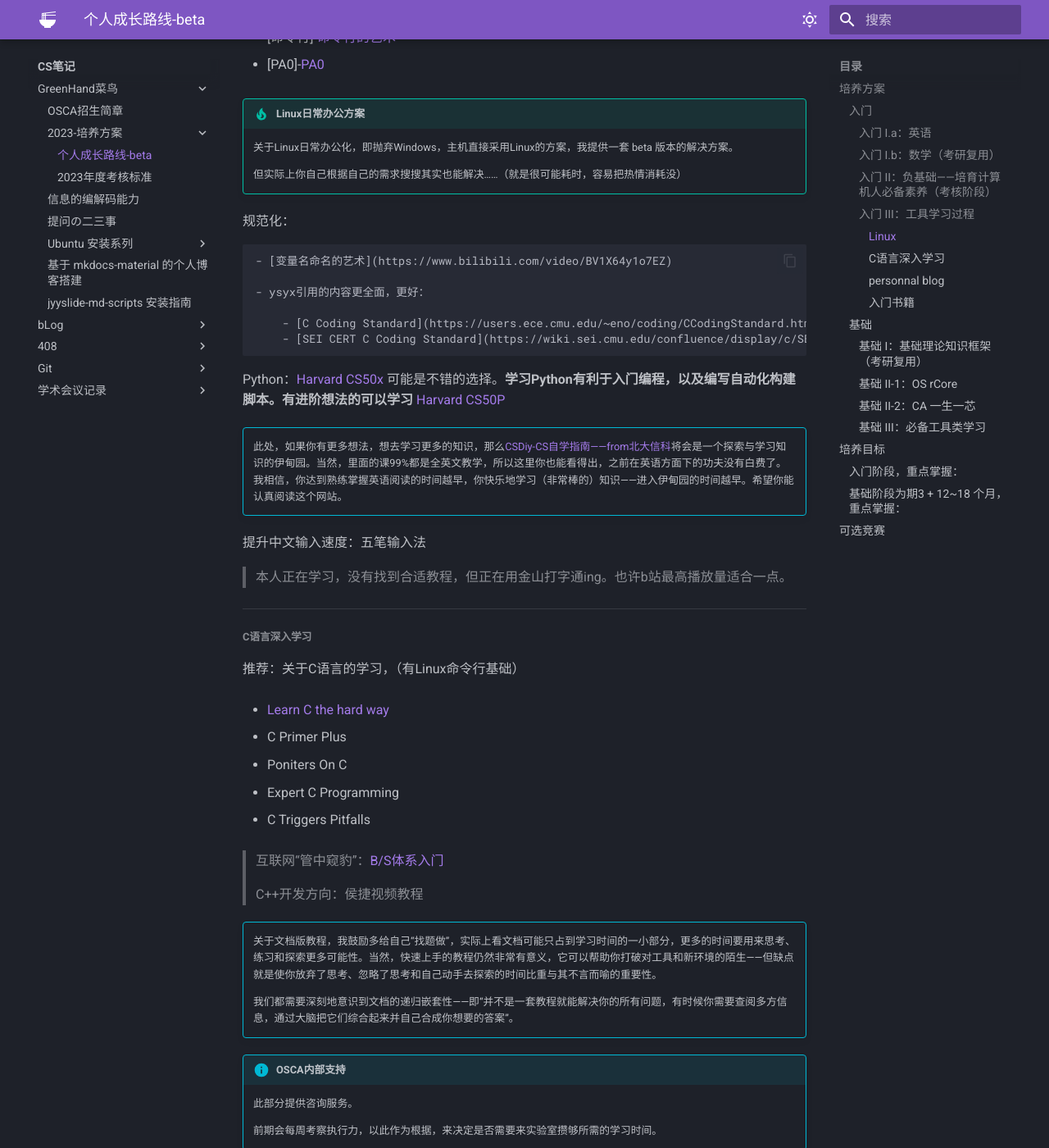
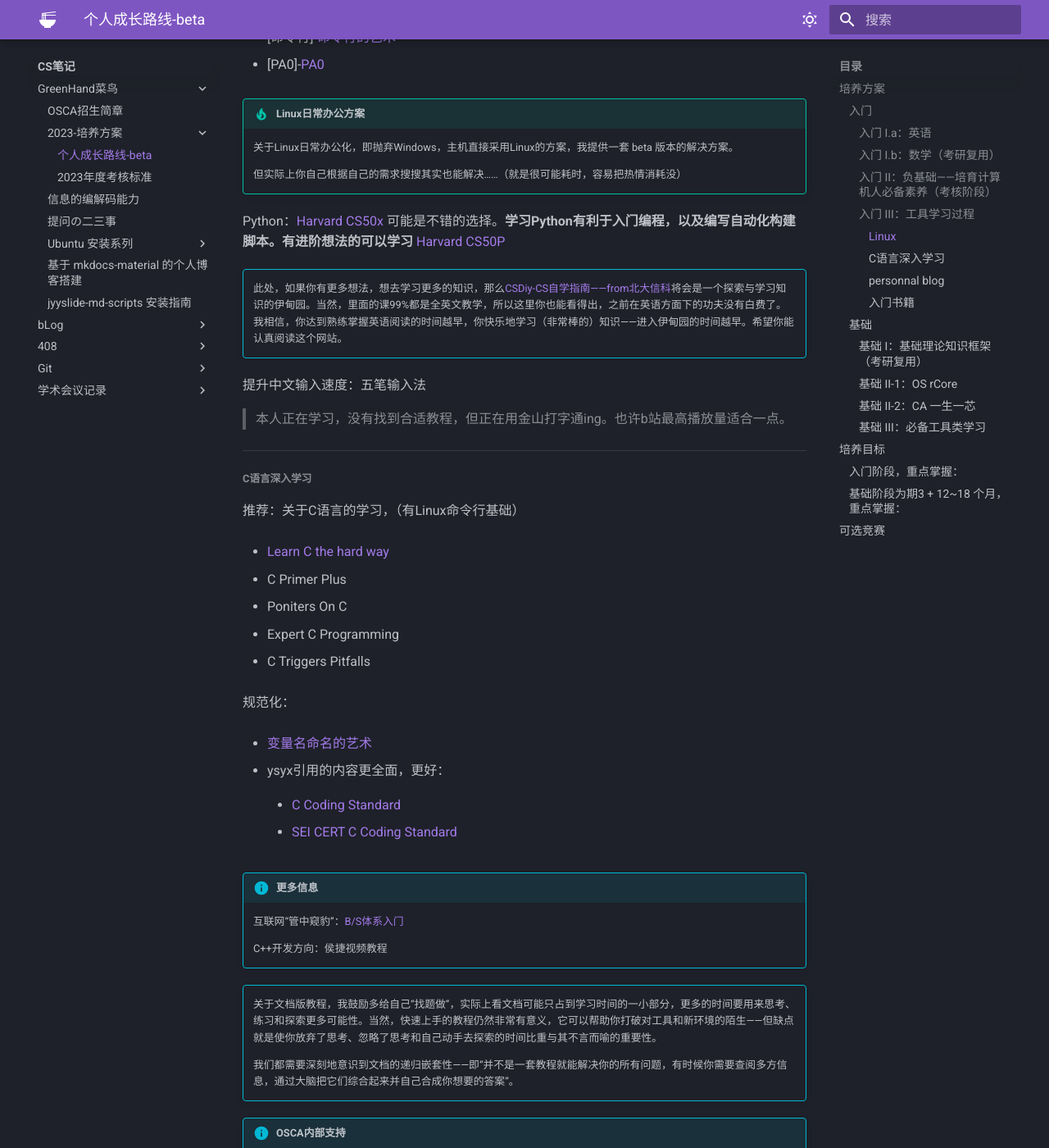
Before and after one commit to Haohahahaha/cs, an MkDocs documentation site: the page built from docs/greenhand/fertile/fertile.md, in a window 1280 px wide and 1400 px high, scrolled down 3072 px. Shown: the whole window at 82% size. Built offline with MkDocs 1.6.1 and Material for MkDocs 9.7.7, drawn with Linux system fonts in a browser that asks for light colours; some of the changed lines change nothing that is shown.

Commit message:
2023-12-19_13:06:53 update

```diff
--- a/docs/greenhand/fertile/fertile.md
+++ b/docs/greenhand/fertile/fertile.md
@@ -146,15 +146,6 @@
 
 	但实际上你自己根据自己的需求搜搜其实也能解决……（就是很可能耗时，容易把热情消耗没）
 
-规范化：
-
-    - [变量名命名的艺术](https://www.bilibili.com/video/BV1X64y1o7EZ)
-
-	- ysyx引用的内容更全面，更好：
-
-	    - [C Coding Standard](https://users.ece.cmu.edu/~eno/coding/CCodingStandard.html)
-		- [SEI CERT C Coding Standard](https://wiki.sei.cmu.edu/confluence/display/c/SEI+CERT+C+Coding+Standard)
-
 Python：[Harvard CS50x](https://csdiy.wiki/%E7%BC%96%E7%A8%8B%E5%85%A5%E9%97%A8/CS50/) 可能是不错的选择。**学习Python有利于入门编程，以及编写自动化构建脚本。有进阶想法的可以学习** [Harvard CS50P](https://csdiy.wiki/%E7%BC%96%E7%A8%8B%E5%85%A5%E9%97%A8/CS50P/)
 
 !!! info ""
@@ -181,9 +172,21 @@ Python：[Harvard CS50x](https://csdiy.wiki/%E7%BC%96%E7%A8%8B%E5%85%A5%E9%97%A8
 
 - C Triggers Pitfalls
 
-> 互联网“管中窥豹”：[B/S体系入门](https://www.bilibili.com/video/BV1d7411p7RF)
->
-> C++开发方向：侯捷视频教程
+规范化：
+
+- [变量名命名的艺术](https://www.bilibili.com/video/BV1X64y1o7EZ)
+
+- ysyx引用的内容更全面，更好：
+
+	- [C Coding Standard](https://users.ece.cmu.edu/~eno/coding/CCodingStandard.html)
+
+	- [SEI CERT C Coding Standard](https://wiki.sei.cmu.edu/confluence/display/c/SEI+CERT+C+Coding+Standard)
+
+!!! info "更多信息"
+
+	互联网“管中窥豹”：[B/S体系入门](https://www.bilibili.com/video/BV1d7411p7RF)
+
+	C++开发方向：侯捷视频教程
 
 !!! info ""
 
```
